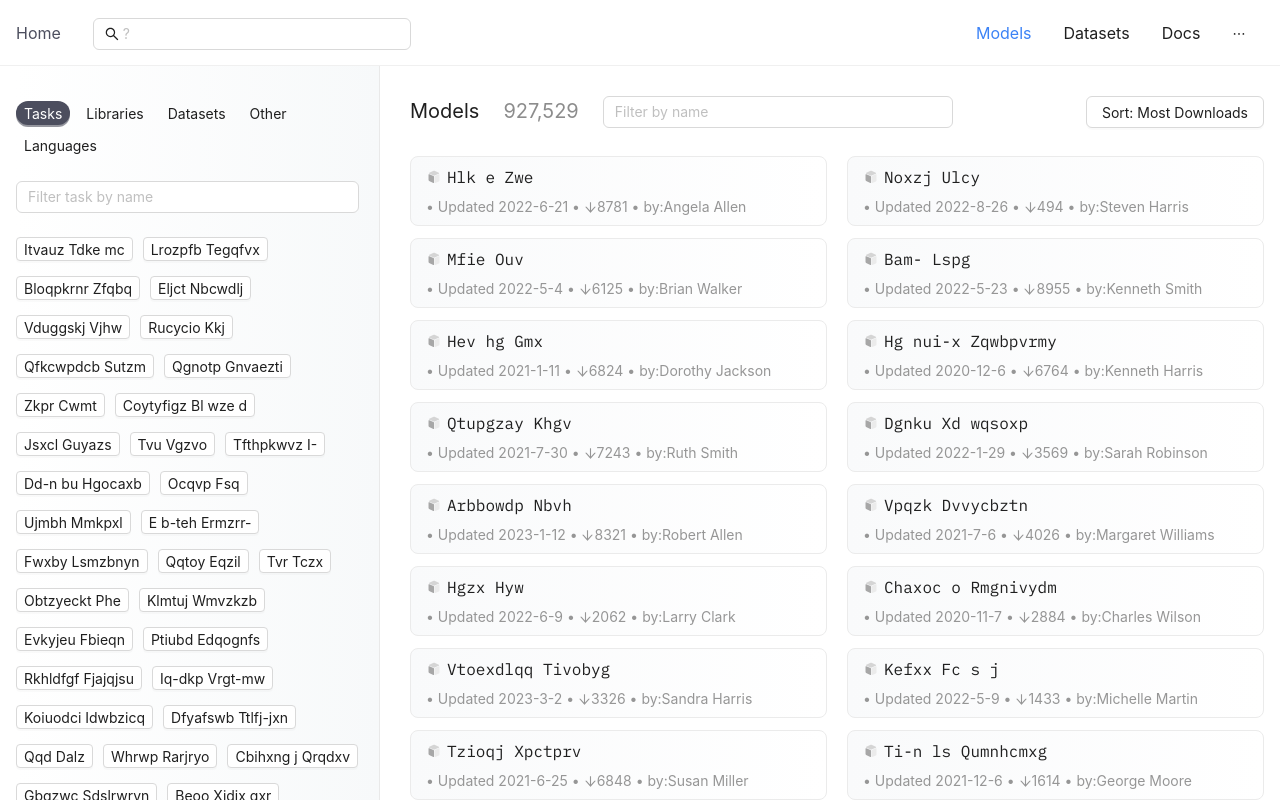
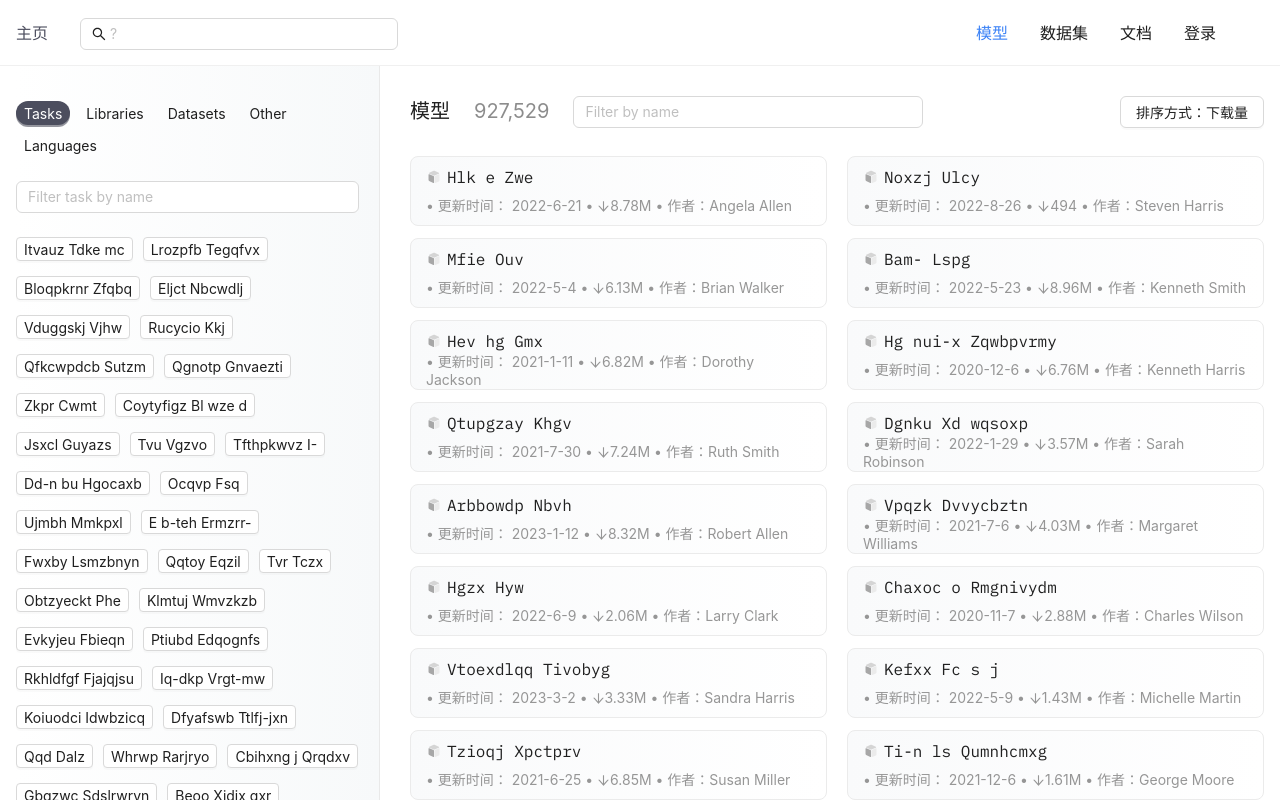
Before and after one commit to fwnidk/ModelLibrary, a React app: page /models in a window 1280 px wide. Shown: the top 800 px of the page. Built offline with nearby package versions, Linux system fonts and the light colour scheme.

Commit message:
v1.2.8 修改一部分文字为中文，解决下载量的显示问题

```diff
--- a/public/index.html
+++ b/public/index.html
@@ -23,7 +23,7 @@
       work correctly both with client-side routing and a non-root public URL.
       Learn how to configure a non-root public URL by running `npm run build`.
     -->
-    <title>模型管理系统v1.2.7</title>
+    <title>模型管理系统v1.2.8</title>
 </head>
 
 <body>
--- /dev/null
+++ b/src/app/displayBigNumber.ts
@@ -0,0 +1,14 @@
+export const displayBigNumber = (num: number): string => {
+    if (num < 1000) {
+        return num.toString()
+    }
+    let prevNum = num;
+    let strArr = ['K', 'M', 'B']
+    let strIndex = 0
+    while (num > 1 && strIndex < 3) {
+        prevNum = num
+        num /= 1000
+        strIndex++;
+    }
+    return prevNum.toFixed(2) + strArr[strIndex - 1]
+}
--- a/src/components/DatasetItem/index.tsx
+++ b/src/components/DatasetItem/index.tsx
@@ -4,6 +4,7 @@ import React, { useCallback } from 'react'
 import { useNavigate } from 'react-router'
 import { getTimeYMD } from '../../app/getTimeYMD'
 import './index.scss'
+import { displayBigNumber } from '../../app/displayBigNumber'
 
 export default function DatasetItem(props: { item: DatasetType.DatasetItem }) {
     const navigate = useNavigate()
@@ -19,7 +20,7 @@ export default function DatasetItem(props: { item: DatasetType.DatasetItem }) {
                     {props.item.isPrivate && <Tag className='itemTag'>私有</Tag>}
                 </Space>
             </div>
-            <div className='itemDescription '> • Updated {getTimeYMD(props.item.lastModified)} • <ArrowDownOutlined style={{ fontSize: 13 }} />{props.item.downloads} • by:{props.item.author}</div>
+            <div className='itemDescription '> • 更新日期：{getTimeYMD(props.item.lastModified)} • <ArrowDownOutlined style={{ fontSize: 13 }} />{displayBigNumber(props.item.downloads)} • 作者：{props.item.author}</div>
         </div>
     )
 }
--- a/src/components/GlobalHeader/index.tsx
+++ b/src/components/GlobalHeader/index.tsx
@@ -73,22 +73,22 @@ export default function GlobalHeader() {
     ]
 
     const items1: MenuProps['items'] = [
-        { key: '0', label: <NavLink to="/home" >Home</NavLink> },
+        { key: '0', label: <NavLink to="/home" >主页</NavLink> },
         { className: "inputStyle", key: '3', label: <Input placeholder='?' prefix={<SearchOutlined />} onPressEnter={(e) => { handleEnter(e) }}></Input> }];
 
     let items2: MenuProps['items'];
 
     if (code === 0) {
         items2 = [
-            { key: '1', label: <NavLink to="/models">Models</NavLink>, },
-            { key: '2', label: <NavLink to="/datasets">Datasets</NavLink> },
-            { key: '3', label: <NavLink to="/docs">Docs</NavLink> },
-            { key: '4', label: <NavLink to="/logIn">LogIn </NavLink> },]
+            { key: '1', label: <NavLink to="/models">模型</NavLink>, },
+            { key: '2', label: <NavLink to="/datasets">数据集</NavLink> },
+            { key: '3', label: <NavLink to="/docs">文档</NavLink> },
+            { key: '4', label: <NavLink to="/logIn">登录</NavLink> },]
     } else if (code === 1) {
         items2 = [
-            { key: '1', label: <NavLink to="/models">Models</NavLink>, },
-            { key: '2', label: <NavLink to="/datasets">Datasets</NavLink> },
-            { key: '3', label: <NavLink to="/docs">Docs</NavLink> },
+            { key: '1', label: <NavLink to="/models">模型</NavLink>, },
+            { key: '2', label: <NavLink to="/datasets">数据集</NavLink> },
+            { key: '3', label: <NavLink to="/docs">文档</NavLink> },
             // {
             //     key: '4', label:
             //         <Dropdown menu={{ items: dropdownItem }} placement="bottomRight">
--- a/src/components/ModelItem/index.tsx
+++ b/src/components/ModelItem/index.tsx
@@ -5,6 +5,7 @@ import { useNavigate } from 'react-router'
 import { getTimeYMD } from '../../app/getTimeYMD'
 import ModelIcon from '../ModelIcon'
 import './index.scss'
+import { displayBigNumber } from '../../app/displayBigNumber'
 
 export default function ModelItem(props: { item: ModelType.ModelItem }) {
     // const [hover, setHover] = React.useState(false)
@@ -28,7 +29,7 @@ export default function ModelItem(props: { item: ModelType.ModelItem }) {
                     {props.item.isPrivate && <Tag className='itemTag'>私有</Tag>}
                 </Space>
             </div>
-            <div className='itemDescription '> • Updated {getTimeYMD(props.item.lastModified)} • <ArrowDownOutlined style={{ fontSize: 13 }} />{props.item.downloads} • by:{props.item.author}</div>
+            <div className='itemDescription '> • 更新时间： {getTimeYMD(props.item.lastModified)} • <ArrowDownOutlined style={{ fontSize: 13 }} />{displayBigNumber(props.item.downloads)} • 作者：{props.item.author}</div>
         </div>
     )
 }
--- a/src/pages/Item/ListHeader/index.tsx
+++ b/src/pages/Item/ListHeader/index.tsx
@@ -25,10 +25,10 @@ export default function ListHeader(props: { type: string }) {
     // 初始化dropdown的信息
     const items: MenuProps['items'] = [{
         key: 'Most Downloads',
-        label: "Most Downloads",
+        label: "下载量",
     }, {
         key: 'Recently Updated',
-        label: "Recently Updated"
+        label: "最近更新"
     },]
     //dropdown点击事件，触发dispatch，发送
     const onClick: MenuProps['onClick'] = ({ key }) => {
@@ -41,16 +41,24 @@ export default function ListHeader(props: { type: string }) {
             }
         }
     }
+    const getLabel = (key: string): string => {
+        for (let i of items) {
+            if (i?.key === key) {
+                return (i as any).label
+            }
+        }
+        return ''
+    }
 
     return (
         <div className='listHeader'>
             <Space size="large" wrap >
-                <Text className='fontSize20'>{type === 'model' ? 'Models' : 'Datasets'}</Text>
+                <Text className='fontSize20'>{type === 'model' ? '模型' : '数据集'}</Text>
                 <Text type="secondary" className='fontSize20'> {(numTotalItems || 0).toString().replace(/\B(?=(\d{3})+(?!\d))/g, ",")}</Text>
                 <Input placeholder='Filter by name' onChange={debounce(handleChange, 500)} onPressEnter={handleChange} className="inputStyle" ></Input>
             </Space>
             <Dropdown menu={{ items, onClick }} placement="bottomLeft" className='dropdownStyle'>
-                <Button >Sort: {sortType}</Button>
+                <Button >排序方式：{getLabel(sortType)}</Button>
             </Dropdown>
         </div>
     )
```
Also changed, not shown: 6 other files (tests, documents, lock files or other folders).
